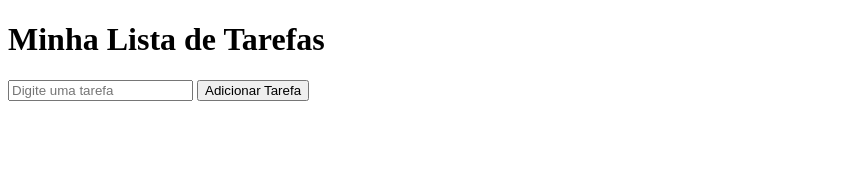
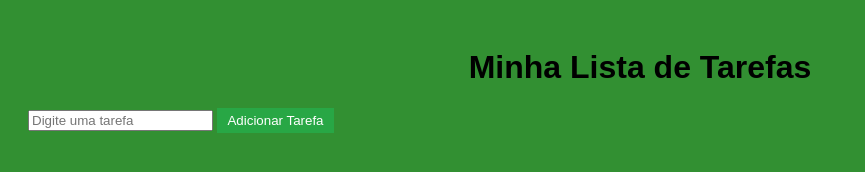
Before and after one commit to YuriSalesJs/ToDoJs, a plain HTML site: page index.html in a window 1280 px wide. Shown: the whole page, without its empty margins (0-865 px from the left). Drawn offline with Linux system fonts and the light colour scheme.

Commit message:
Correções

```diff
--- a/index.html
+++ b/index.html
@@ -4,7 +4,7 @@
     <meta charset="UTF-8">
     <meta name="viewport" content="width=device-width, initial-scale=1.0">
     <title>Lista de Tarefas</title>
-    <link rel="stylesheet" href="styles.css">
+    <link rel="stylesheet" href="style.css">
 </head>
 <body>
     <h1>Minha Lista de Tarefas</h1>
--- a/style.css
+++ b/style.css
@@ -1,6 +1,7 @@
 body {
     font-family: Arial, sans-serif;
     padding: 20px;
+    background-color: rgba(4, 119, 4, 0.815)
 }
 
 h1 {
```
